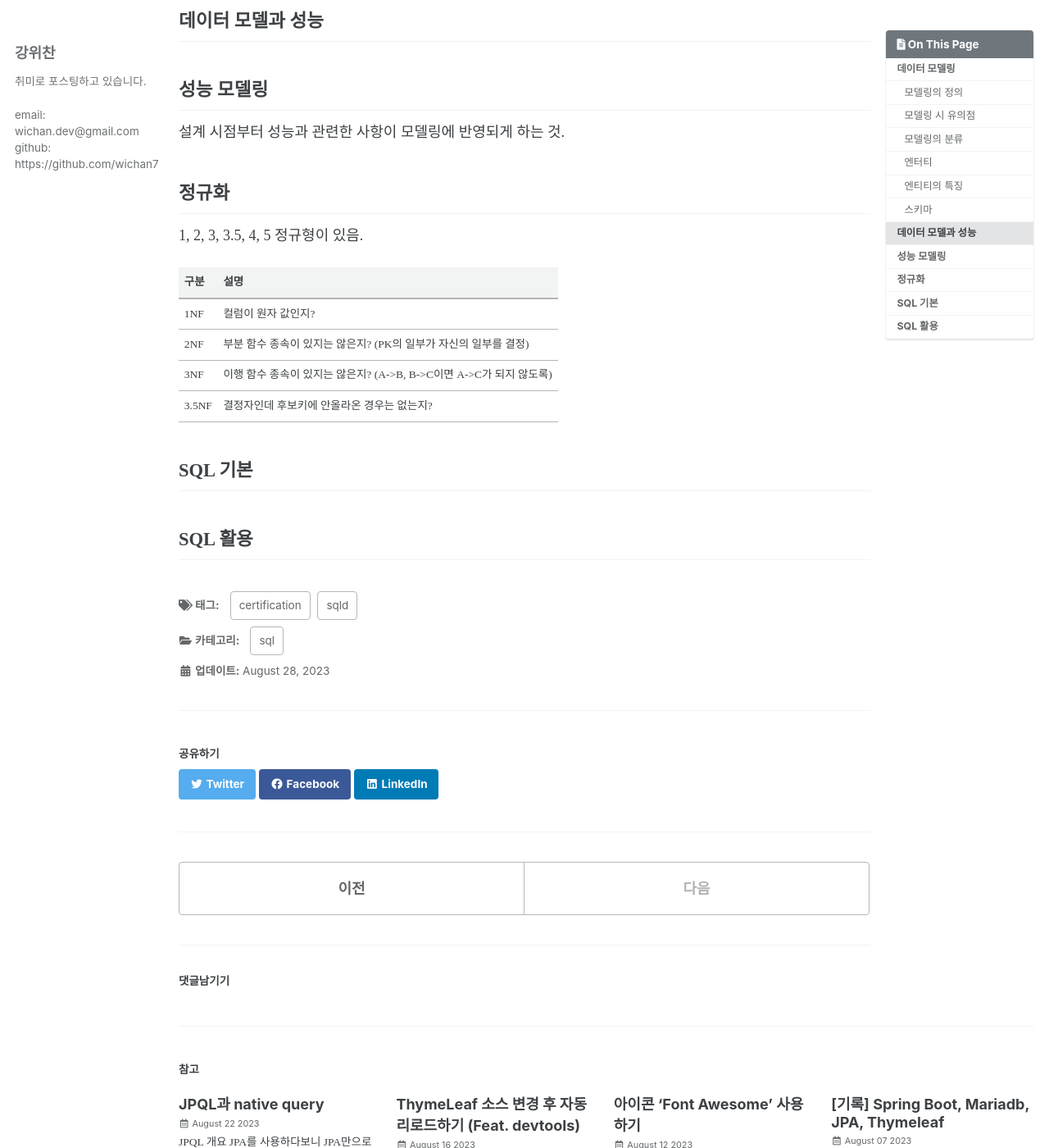
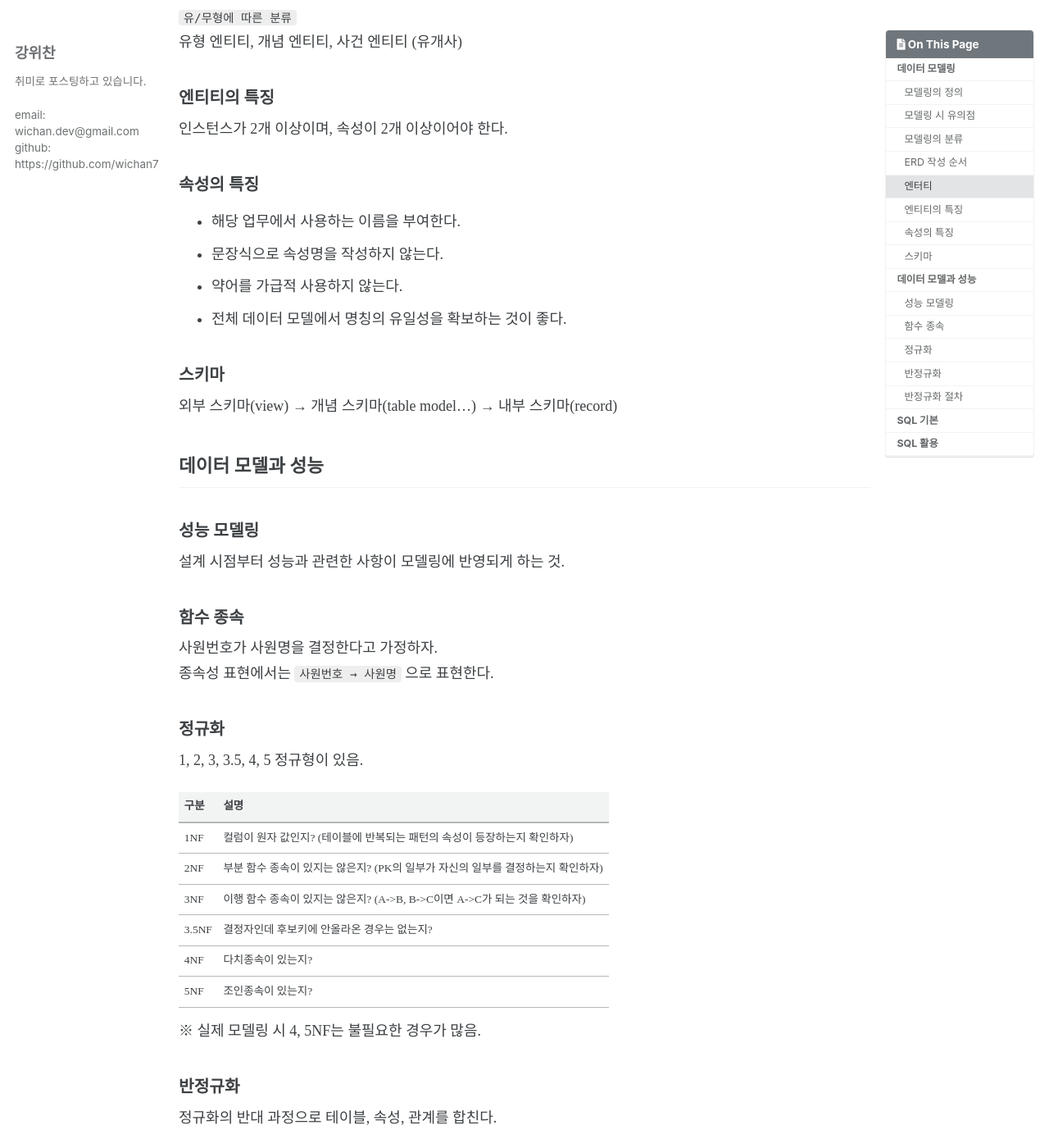
Before and after one commit to wichan7/wichan7.github.io, a Jekyll site: the page built from _posts/2023-08-28-sqld-diary.md, in a window 1280 px wide and 1400 px high, scrolled down 1305 px. Shown: the whole window at 82% size. Built offline with Jekyll 4.4.1, drawn with Linux system fonts in a browser that asks for light colours; cached includes are drawn as plain includes; some web fonts are replaced; comment, search, counter and statistics services are not loaded; some of the changed text lies outside the part shown.

Commit message:
Update: sqld 포스트 업데이트

```diff
--- a/_posts/2023-08-28-sqld-diary.md
+++ b/_posts/2023-08-28-sqld-diary.md
@@ -22,6 +22,14 @@ tags:
 ### 모델링의 분류
 추상화된 순으로 `개념 모델링 --> 논리 모델링 --> 물리 모델링`
 
+### ERD 작성 순서
+1. 엔터티를 그린다.
+2. 엔터티를 배치한다.
+3. 엔터티칸 관계를 설정한다.
+4. 관계명을 쓴다.
+5. 관계의 참여도(1:n...)를 쓴다.
+6. 관계의 필수여부를 쓴다.
+
 ### 엔터티
 현실 세계의 '개체'로 대치할 수 있는 모델링 용어. 대부분 명사이다.
 [개념 정리 바로가기](https://m.blog.naver.com/PostView.naver?isHttpsRedirect=true&blogId=wlgns098&logNo=30183442624)
@@ -35,22 +43,44 @@ tags:
 ### 엔티티의 특징
 인스턴스가 2개 이상이며, 속성이 2개 이상이어야 한다.
 
+### 속성의 특징
+* 해당 업무에서 사용하는 이름을 부여한다.
+* 문장식으로 속성명을 작성하지 않는다.
+* 약어를 가급적 사용하지 않는다.
+* 전체 데이터 모델에서 명칭의 유일성을 확보하는 것이 좋다.
+
 ### 스키마
-외부 스키마(view) --> 개념 스키마(table model...) --> 내부 스키마(record)
+외부 스키마(view) → 개념 스키마(table model...) → 내부 스키마(record)
 
 ## 데이터 모델과 성능
-## 성능 모델링
+### 성능 모델링
 설계 시점부터 성능과 관련한 사항이 모델링에 반영되게 하는 것.
 
-## 정규화
+### 함수 종속
+사원번호가 사원명을 결정한다고 가정하자.
+종속성 표현에서는 `사원번호 → 사원명` 으로 표현한다.
+
+### 정규화
 1, 2, 3, 3.5, 4, 5 정규형이 있음.
 
 구분|설명
 ---|---
-1NF|컬럼이 원자 값인지?
-2NF|부분 함수 종속이 있지는 않은지? (PK의 일부가 자신의 일부를 결정)
-3NF|이행 함수 종속이 있지는 않은지? (A->B, B->C이면 A->C가 되지 않도록)
+1NF|컬럼이 원자 값인지?  (테이블에 반복되는 패턴의 속성이 등장하는지 확인하자)
+2NF|부분 함수 종속이 있지는 않은지? (PK의 일부가 자신의 일부를 결정하는지 확인하자)
+3NF|이행 함수 종속이 있지는 않은지? (A->B, B->C이면 A->C가 되는 것을 확인하자)
 3.5NF|결정자인데 후보키에 안올라온 경우는 없는지?
+4NF|다치종속이 있는지?
+5NF|조인종속이 있는지?
+
+※ 실제 모델링 시 4, 5NF는 불필요한 경우가 많음.
+
+### 반정규화
+정규화의 반대 과정으로 테이블, 속성, 관계를 합친다.
+
+### 반정규화 절차
+1. 반정규화 대상 조사
+2. 다른 방법 유도 검토
+3. 반정규화 적용
 
 ## SQL 기본
 
```
